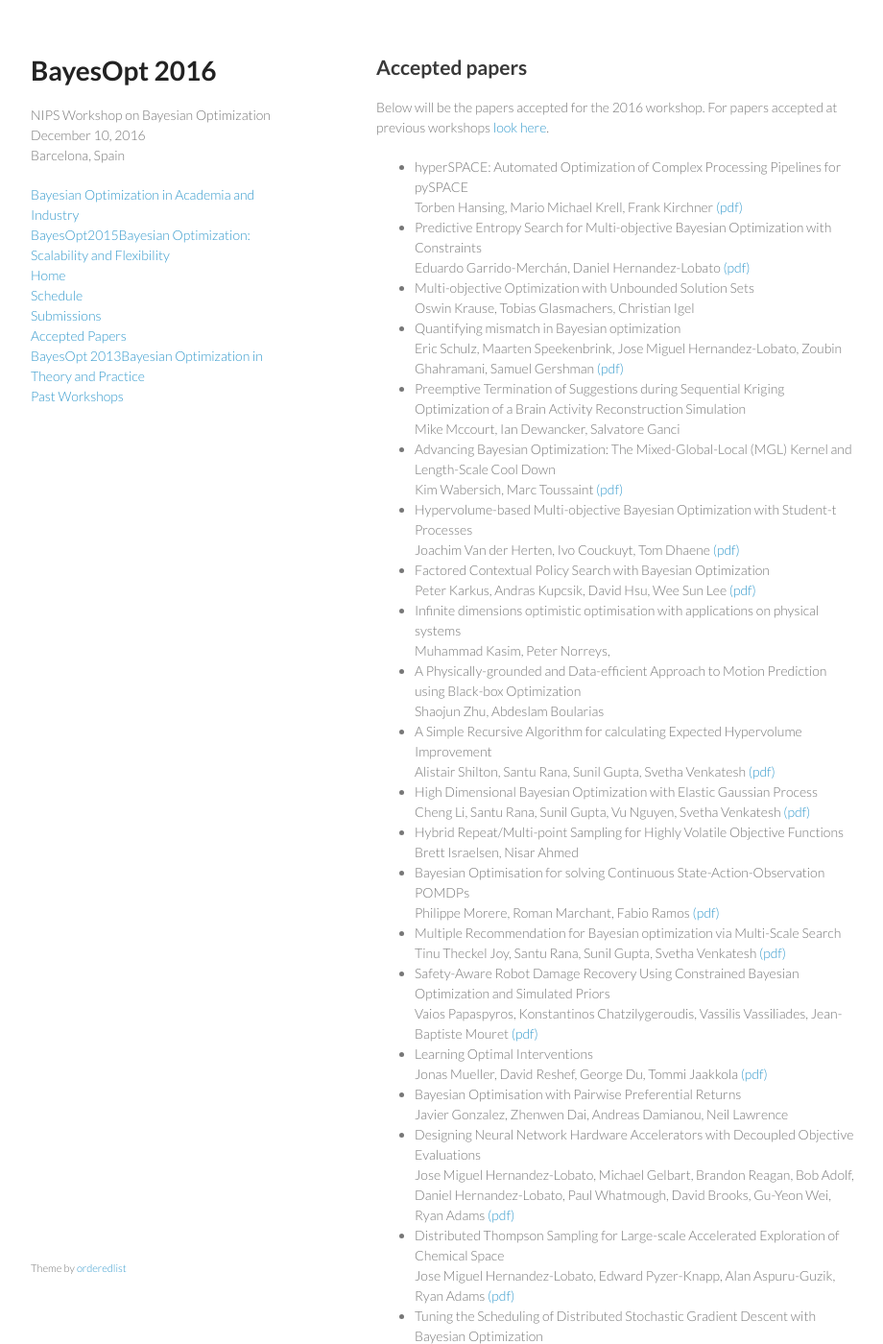
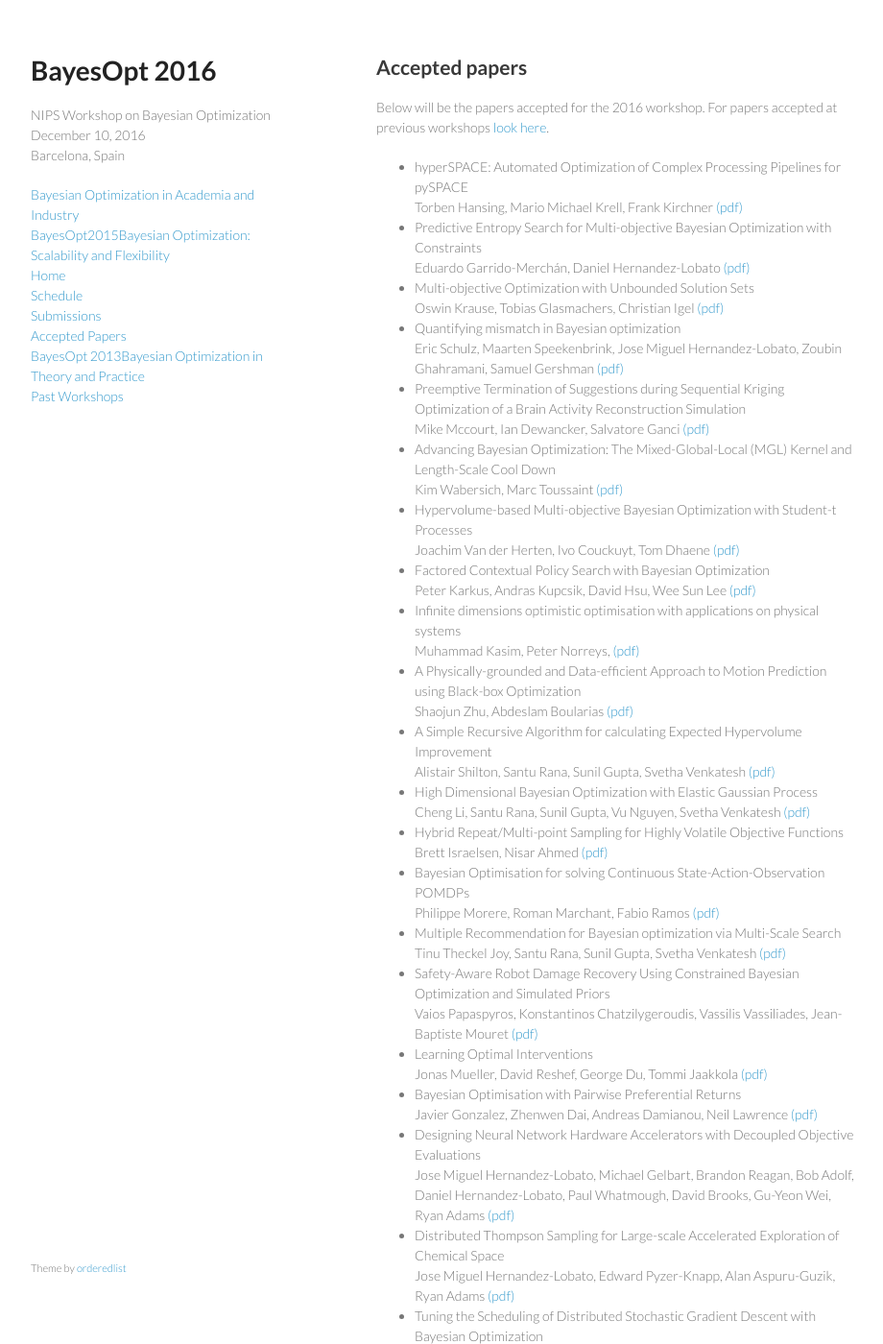
Before and after one commit to bayesopt/bayesopt.github.io, a Jekyll site: the page built from accepted.md, in a window 1280 px wide and 1400 px high. Shown: the whole window at 96% size, without its empty margins (178-1098 px from the left). Built offline with Jekyll 4.4.1, drawn with Linux system fonts in a browser that asks for light colours.

Commit message:
added links to files

```diff
--- a/accepted.md
+++ b/accepted.md
@@ -18,13 +18,13 @@ previous workshops [look here](/past/).
   [(pdf)](/papers/2016/Garrido.pdf)
 - Multi-objective Optimization with Unbounded Solution Sets<br>
   Oswin Krause, Tobias Glasmachers, Christian Igel
-<!---  [(pdf)](/papers/2016/)			-->
+  [(pdf)](/papers/2016/Krause)
 - Quantifying mismatch in Bayesian optimization<br>
   Eric Schulz, Maarten Speekenbrink, Jose Miguel Hernandez-Lobato, Zoubin  Ghahramani, Samuel Gershman
   [(pdf)](/papers/2016/Schulz.pdf)
 - Preemptive Termination of Suggestions during Sequential Kriging Optimization of a Brain Activity  Reconstruction Simulation<br>
   Mike Mccourt, Ian Dewancker, Salvatore Ganci
-<!---  [(pdf)](/papers/2016/)				-->
+  [(pdf)](/papers/2016/Mccourt)
 - Advancing Bayesian Optimization: The Mixed-Global-Local (MGL) Kernel and Length-Scale Cool Down<br>
   Kim Wabersich, Marc Toussaint
   [(pdf)](/papers/2016/Wabersich.pdf)
@@ -36,10 +36,10 @@ previous workshops [look here](/past/).
   [(pdf)](/papers/2016/Karkus.pdf)
 - Infinite dimensions optimistic optimisation with applications on physical systems<br>
   Muhammad Kasim, Peter Norreys,
-<!---  [(pdf)](/papers/2016/)		-->
+  [(pdf)](/papers/2016/Kasim)
 - A Physically-grounded and Data-efficient Approach to Motion Prediction using Black-box Optimization<br>
   Shaojun Zhu, Abdeslam Boularias
-<!---  [(pdf)](/papers/2016/)	-->
+  [(pdf)](/papers/2016/Zhu)
 - A Simple Recursive Algorithm for calculating Expected Hypervolume Improvement<br>
   Alistair Shilton, Santu Rana, Sunil Gupta, Svetha Venkatesh
   [(pdf)](/papers/2016/Shilton.pdf)
@@ -48,7 +48,7 @@ previous workshops [look here](/past/).
   [(pdf)](/papers/2016/Li.pdf)
 - Hybrid Repeat/Multi-point Sampling for Highly Volatile Objective Functions<br>
   Brett Israelsen, Nisar Ahmed
-<!---  [(pdf)](/papers/2016/)	-->
+  [(pdf)](/papers/2016/Israelsen)
 - Bayesian Optimisation for solving Continuous State-Action-Observation POMDPs<br>
 	Philippe Morere, Roman Marchant, Fabio Ramos
   [(pdf)](/papers/2016/Morere.pdf)
@@ -63,7 +63,7 @@ previous workshops [look here](/past/).
   [(pdf)](/papers/2016/	MuellerEtal_BayesOpt16.pdf)
 - Bayesian Optimisation with Pairwise Preferential Returns<br>
   Javier Gonzalez, Zhenwen Dai, Andreas Damianou, Neil Lawrence
-<!---  [(pdf)](/papers/2016/)	-->
+  [(pdf)](/papers/2016/Gonzalez)
 - Designing Neural Network Hardware Accelerators with Decoupled Objective Evaluations<br>
   Jose Miguel Hernandez-Lobato, Michael Gelbart, Brandon Reagan, Bob Adolf, Daniel Hernandez-Lobato, Paul Whatmough, David Brooks, Gu-Yeon Wei, Ryan Adams
   [(pdf)](/papers/2016/Lobato.pdf)
@@ -75,7 +75,7 @@ previous workshops [look here](/past/).
   [(pdf)](/papers/2016/Dalibard.pdf)
 - Do we need “Harmless” Bayesian Optimization and “First-Order” Bayesian Optimization?<br>
   Mohamed Osama Ahmed, Bobak Shahriari, Mark Schmidt
-  <!---  [(pdf)](/papers/2016/)	-->
+  [(pdf)](/papers/2016/Ahmed)
 - Think Globally, Act Locally: a Local Strategy for Bayesian Optimization<br>
   Vu Nguyen, Sunil Gupta, Santu Rana, Cheng Li, Svetha Venkatesh
   [(pdf)](/papers/2016/Nguyen.pdf)	-->
@@ -84,7 +84,7 @@ previous workshops [look here](/past/).
   [(pdf)](/papers/2016/Jauch.pdf)
 - Bayesian optimization for spectral minimization<br>
   Sebastian Dominguez, Nilima Nigam, Bobak Shahriari
-<!---  [(pdf)](/papers/2016/)					-->
+  [(pdf)](/papers/2016/Dominguez)
 - Efficient nonmyopic active search<br>
   Shali  Jiang, Gustavo Malkomes, Geoff Converse, Alyssa Shofner, Benjamin Moseley, Roman Garnett
   [(pdf)](/papers/2016/Jiang.pdf)
```
